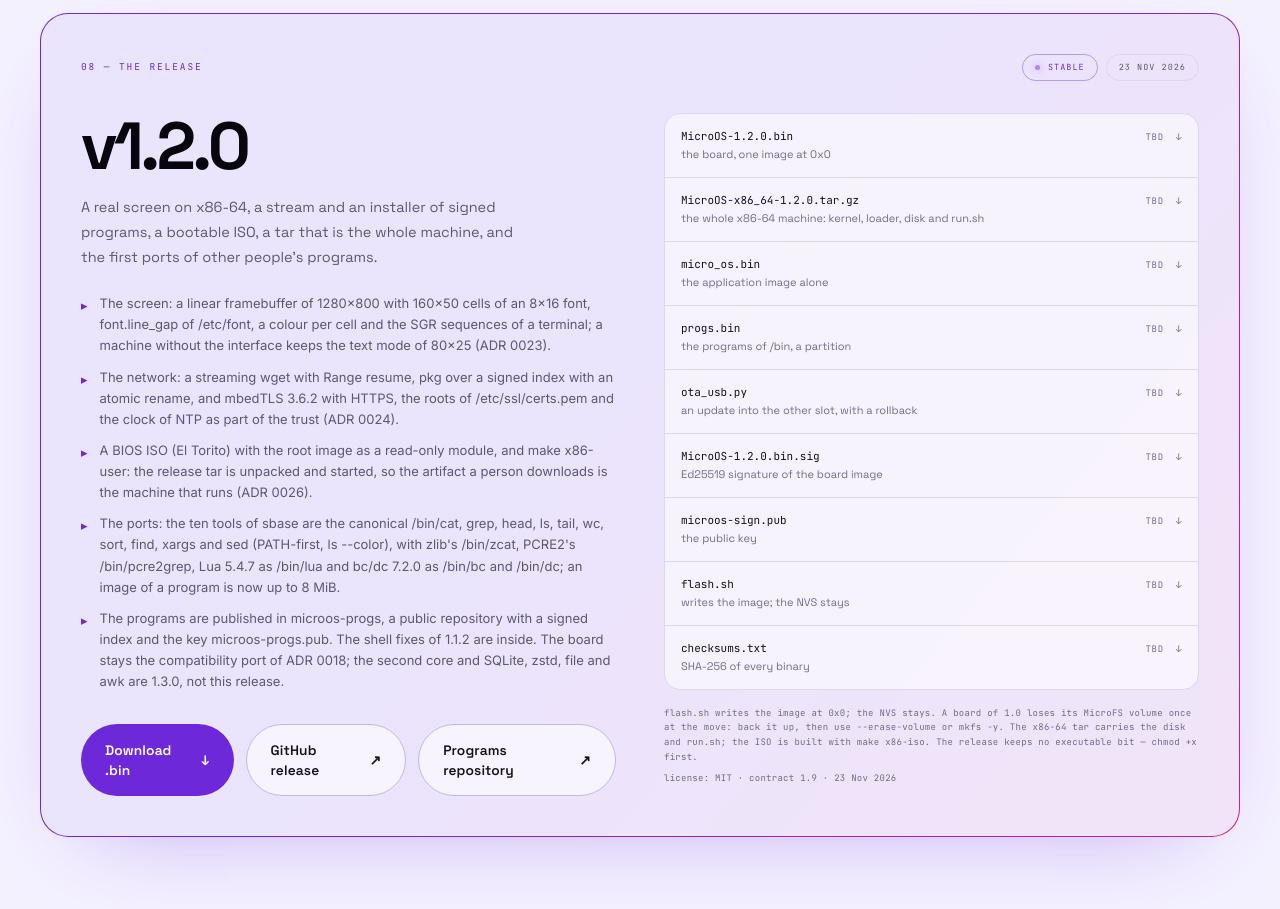
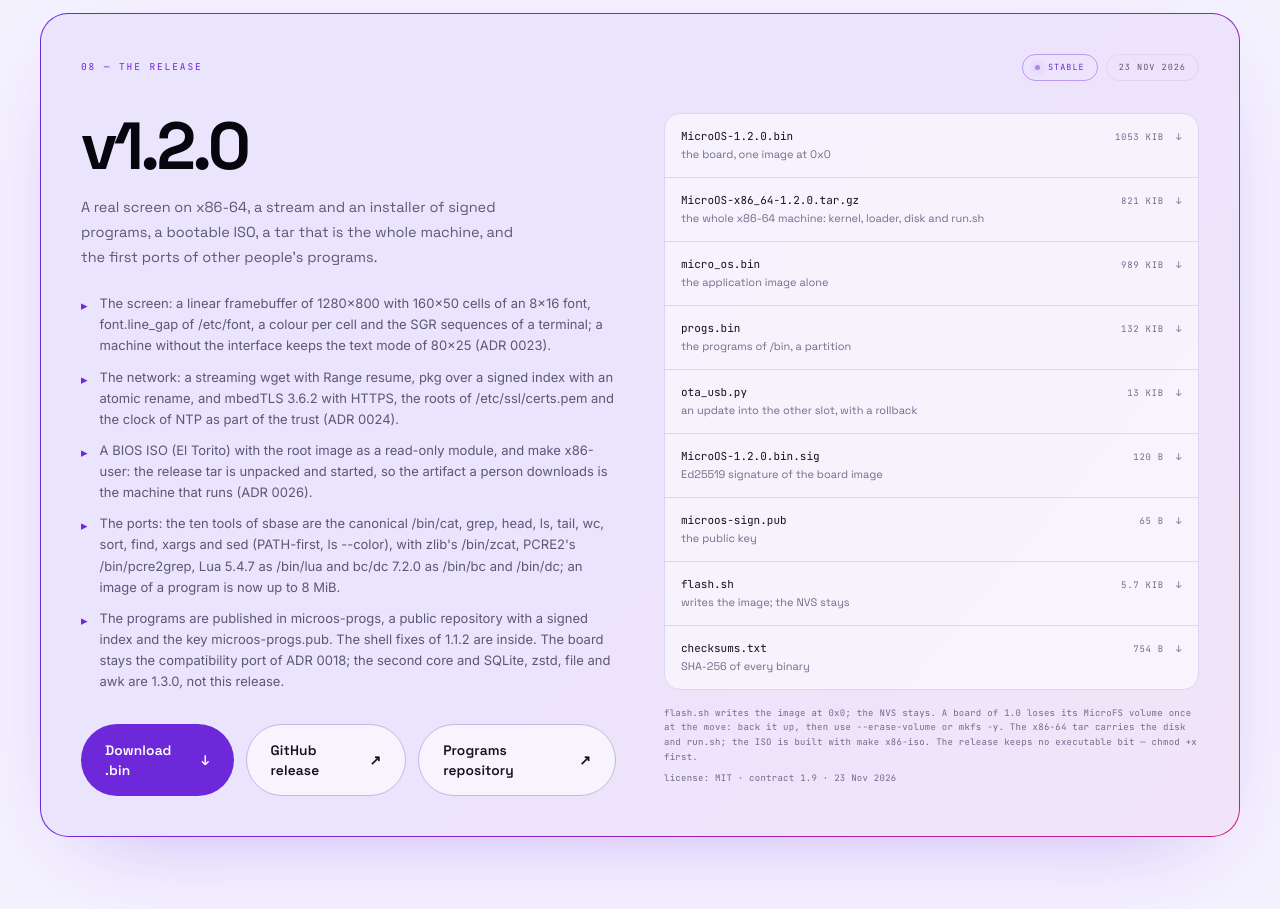
Before and after one commit to TurboSosiska304/microos-site, a React (Vite) app: page / in a window 1280 px wide. Shown: the part 7960-8869 px from the top of the page. Built offline with nearby package versions, Linux system fonts and the light colour scheme.

Commit message:
site: the sizes of 1.2.0
The nine assets of the release as they came out of the workflow: the
board image 1053 KiB, the whole x86-64 machine 821 KiB, the application
989 KiB, the programs 132 KiB.

```diff
--- a/src/i18n.tsx
+++ b/src/i18n.tsx
@@ -428,15 +428,15 @@ const en = {
     // The sizes are placeholders: they are filled from `make bundle` of the
     // 1.2.0 tree, together with the final `dist/` of the release.
     assets: [
-      { name: "MicroOS-1.2.0.bin", note: "the board, one image at 0x0", size: "TBD" },
-      { name: "MicroOS-x86_64-1.2.0.tar.gz", note: "the whole x86-64 machine: kernel, loader, disk and run.sh", size: "TBD" },
-      { name: "micro_os.bin", note: "the application image alone", size: "TBD" },
-      { name: "progs.bin", note: "the programs of /bin, a partition", size: "TBD" },
-      { name: "ota_usb.py", note: "an update into the other slot, with a rollback", size: "TBD" },
-      { name: "MicroOS-1.2.0.bin.sig", note: "Ed25519 signature of the board image", size: "TBD" },
-      { name: "microos-sign.pub", note: "the public key", size: "TBD" },
-      { name: "flash.sh", note: "writes the image; the NVS stays", size: "TBD" },
-      { name: "checksums.txt", note: "SHA-256 of every binary", size: "TBD" },
+      { name: "MicroOS-1.2.0.bin", note: "the board, one image at 0x0", size: "1053 KiB" },
+      { name: "MicroOS-x86_64-1.2.0.tar.gz", note: "the whole x86-64 machine: kernel, loader, disk and run.sh", size: "821 KiB" },
+      { name: "micro_os.bin", note: "the application image alone", size: "989 KiB" },
+      { name: "progs.bin", note: "the programs of /bin, a partition", size: "132 KiB" },
+      { name: "ota_usb.py", note: "an update into the other slot, with a rollback", size: "13 KiB" },
+      { name: "MicroOS-1.2.0.bin.sig", note: "Ed25519 signature of the board image", size: "120 B" },
+      { name: "microos-sign.pub", note: "the public key", size: "65 B" },
+      { name: "flash.sh", note: "writes the image; the NVS stays", size: "5.7 KiB" },
+      { name: "checksums.txt", note: "SHA-256 of every binary", size: "754 B" },
     ],
     flash:
       "flash.sh writes the image at 0x0; the NVS stays. A board of 1.0 loses its MicroFS volume once at the move: back it up, then use --erase-volume or mkfs -y. The x86-64 tar carries the disk and run.sh; the ISO is built with make x86-iso. The release keeps no executable bit — chmod +x first.",
@@ -876,15 +876,15 @@ const ru: Dictionary = {
     github: "Релиз на GitHub",
     progs: "Репозиторий программ",
     assets: [
-      { name: "MicroOS-1.2.0.bin", note: "плата, один образ по адресу 0x0", size: "TBD" },
-      { name: "MicroOS-x86_64-1.2.0.tar.gz", note: "вся машина x86-64: ядро, загрузчик, диск и run.sh", size: "TBD" },
-      { name: "micro_os.bin", note: "образ приложения отдельно", size: "TBD" },
-      { name: "progs.bin", note: "программы /bin, раздел", size: "TBD" },
-      { name: "ota_usb.py", note: "обновление в другой слот, с откатом", size: "TBD" },
-      { name: "MicroOS-1.2.0.bin.sig", note: "подпись Ed25519 образа платы", size: "TBD" },
-      { name: "microos-sign.pub", note: "публичный ключ", size: "TBD" },
-      { name: "flash.sh", note: "пишет образ; NVS остаётся", size: "TBD" },
-      { name: "checksums.txt", note: "SHA-256 каждого бинарника", size: "TBD" },
+      { name: "MicroOS-1.2.0.bin", note: "плата, один образ по адресу 0x0", size: "1053 KiB" },
+      { name: "MicroOS-x86_64-1.2.0.tar.gz", note: "вся машина x86-64: ядро, загрузчик, диск и run.sh", size: "821 KiB" },
+      { name: "micro_os.bin", note: "образ приложения отдельно", size: "989 KiB" },
+      { name: "progs.bin", note: "программы /bin, раздел", size: "132 KiB" },
+      { name: "ota_usb.py", note: "обновление в другой слот, с откатом", size: "13 KiB" },
+      { name: "MicroOS-1.2.0.bin.sig", note: "подпись Ed25519 образа платы", size: "120 B" },
+      { name: "microos-sign.pub", note: "публичный ключ", size: "65 B" },
+      { name: "flash.sh", note: "пишет образ; NVS остаётся", size: "5.7 KiB" },
+      { name: "checksums.txt", note: "SHA-256 каждого бинарника", size: "754 B" },
     ],
     flash:
       "flash.sh пишет образ по адресу 0x0; NVS остаётся. Плата 1.0 теряет том MicroFS один раз при переезде: сделайте backup, затем --erase-volume или mkfs -y. В tar x86-64 лежат диск и run.sh; ISO собирается через make x86-iso. В релизе нет бита исполнения — сначала chmod +x.",
```
